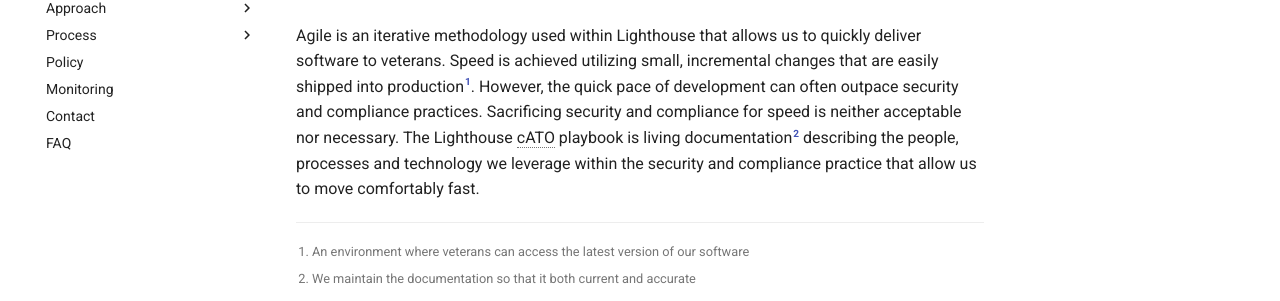
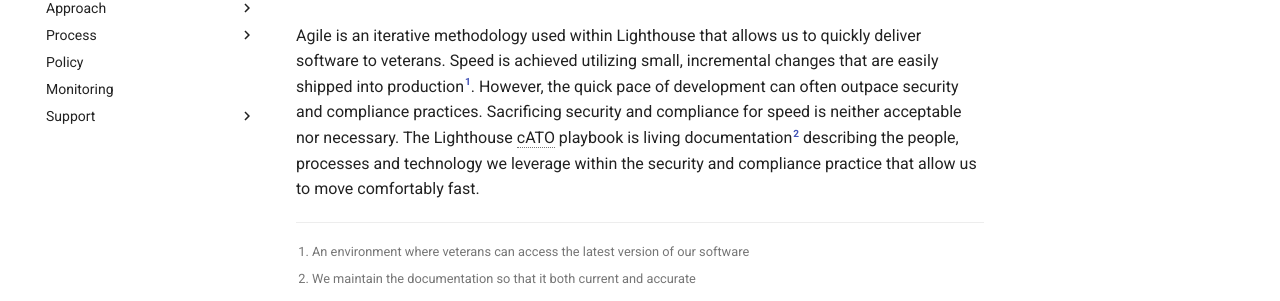
Before and after one commit to rise8-us/cato-playbook, an MkDocs documentation site: the page built from docs/index.md, in a window 1280 px wide. Shown: the part 157-458 px from the top of the page. Built offline with MkDocs 1.6.1 and Material for MkDocs 9.7.7, drawn with Linux system fonts in a browser that asks for light colours; comment, search, counter and statistics services are not loaded.

Commit message:
Added support category

```diff
--- a/mkdocs.yml
+++ b/mkdocs.yml
@@ -53,5 +53,6 @@
       - 'checklist.md'
   - 'policy.md'
   - 'monitoring.md'
-  - 'contact.md'
-  - 'FAQ': 'faq.md'
+  - 'Support':
+    - 'contact.md'
+    - 'FAQ': 'faq.md'
```
